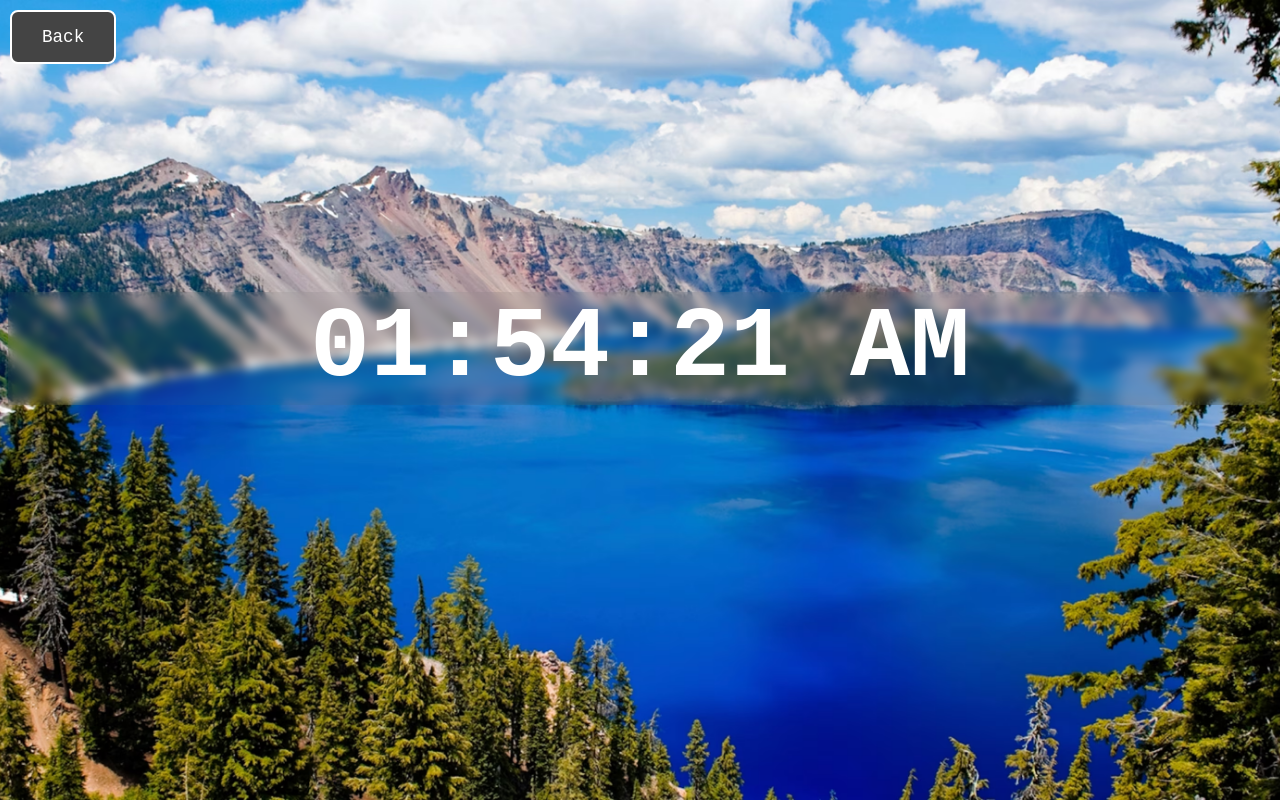
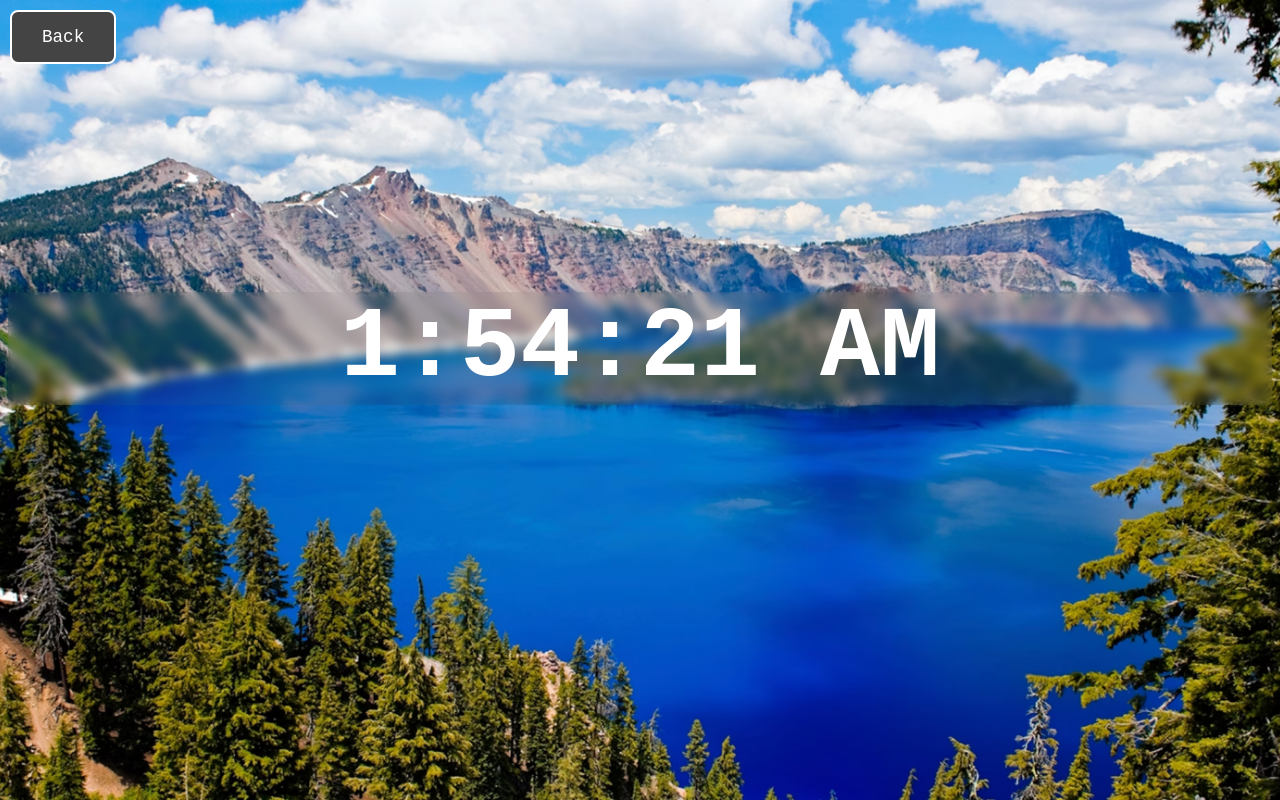
Before and after one commit to eyesick2k7/eyesick2k7.github.io, a plain HTML site: page Clock/clock.html in a window 1280 px wide. Drawn offline with Linux system fonts and the light colour scheme.

Commit message:
Fixed Clock
Made it more simpler and fixed index.html text

```diff
--- a/PST Clock/clock.html
+++ b/Clock/clock.html
@@ -3,7 +3,7 @@
 <head>
     <meta charset="UTF-8">
     <meta name="viewport" content="width=device-width, initial-scale=1.0">
-    <title>Document</title>
+    <title>Clock</title>
 </head>
     <link rel="stylesheet" href="clock.css">
 <body>
--- /dev/null
+++ b/Clock/clock.js
@@ -0,0 +1,11 @@
+function updateClock() {
+    const now = new Date();
+    const time = now.toLocaleTimeString();
+    const timeString = `${time}`;
+
+    document.getElementById("clock").textContent = timeString;
+}
+
+setInterval(updateClock, 1000);
+
+updateClock();
--- a/PST Clock/clock.js
+++ /dev/null
@@ -1,16 +0,0 @@
-function updateClock() {
-    const now = new Date();
-    let hours = now.getHours();
-    const meridiem = hours >= 12 ? 'PM' : 'AM'
-    hours = hours % 12 || 12;
-    hours = hours.toString().padStart(2, 0)
-    const minutes = now.getMinutes().toString().padStart(2, 0);
-    const seconds = now.getSeconds().toString().padStart(2, 0);
-    const timeString = `${hours}:${minutes}:${seconds} ${meridiem}`;
-
-    document.getElementById("clock").textContent = timeString;
-}
-
-setInterval(updateClock, 1000);
-
-updateClock();
```
Also changed, not shown: Stopwatch/stopwatch.html (+1 -1 lines), index.html (+1 -1 lines), Clock/clock.css (renamed from PST Clock/clock.css), Clock/crater lake.png (renamed from PST Clock/crater lake.png).
